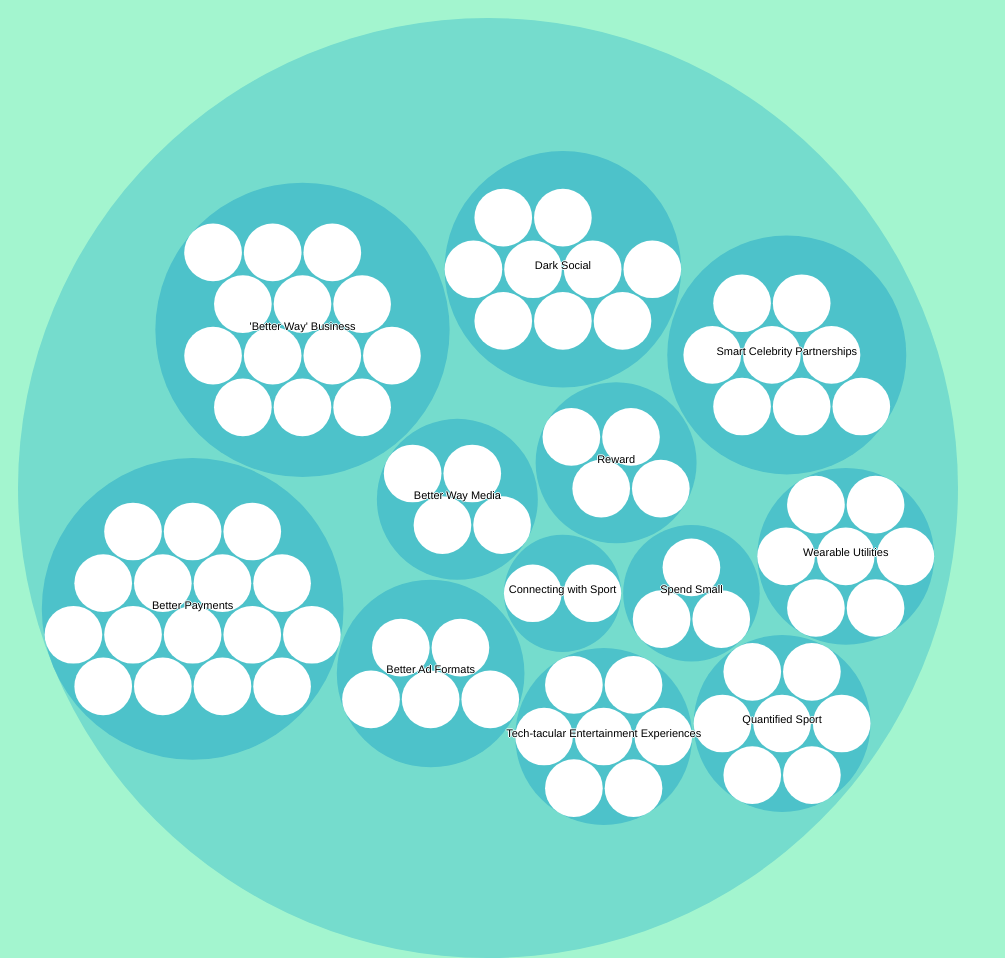
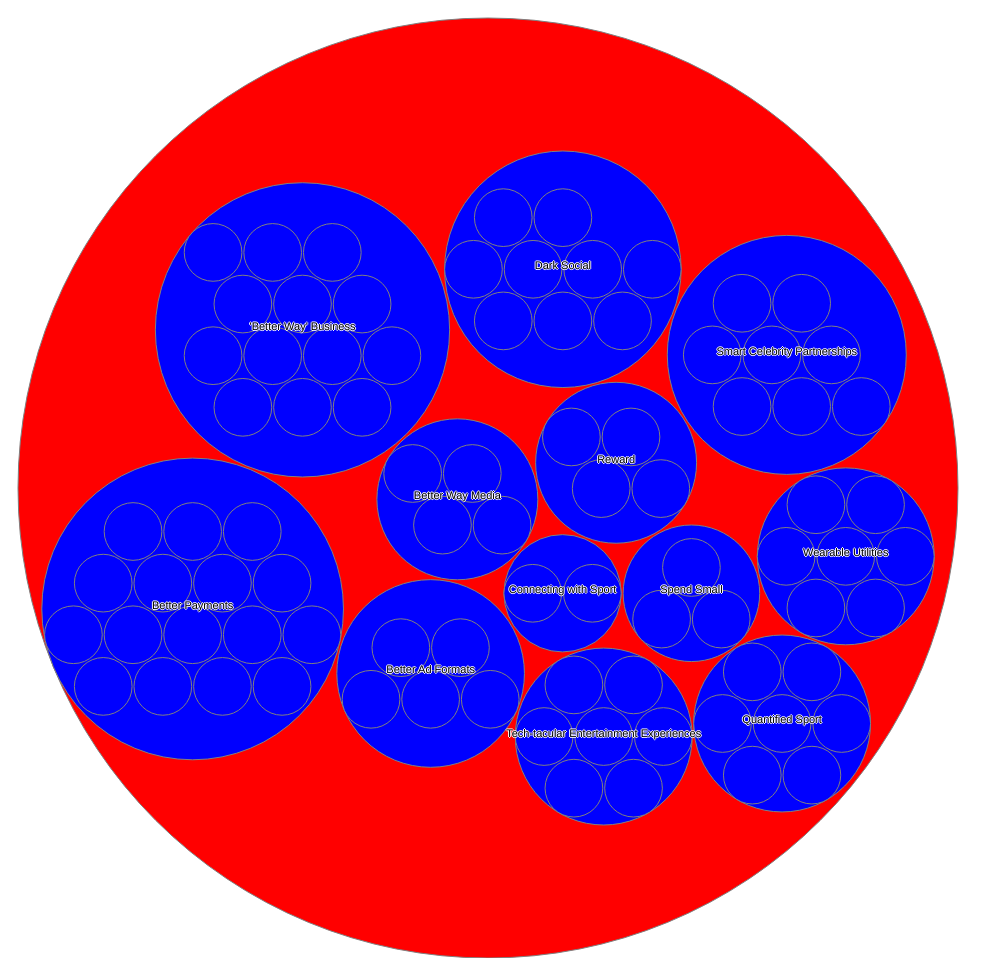
Before and after one commit to caperrault/ZoomablePack-, a plain HTML site: page index.html in a window 1280 px wide. Shown: the top 958 px of the page, without its empty margins (0-1005 px from the left). Drawn offline with nearby package versions, Linux system fonts and the light colour scheme.

Commit message:
json in place

```diff
--- a/index.html
+++ b/index.html
@@ -16,7 +16,7 @@
 }
 
 .label {
-  font: 11px "Helvetica Neue", Helvetica, Arial, sans-serif;
+  font: 11px "Myriad Pro Light", "Myriad Pro", Helvetica, Arial, sans-serif;
   text-anchor: middle;
   text-shadow: 0 1px 0 #fff, 1px 0 0 #fff, -1px 0 0 #fff, 0 -1px 0 #fff;
 }
@@ -36,7 +36,7 @@ var margin = 20,
     diameter = 960;
 
 var color = d3.scale.linear()
-    .domain([-1, 5])
+    .domain([0, 5])
     .range(["hsl(152,80%,80%)", "hsl(228,30%,40%)"])
     .interpolate(d3.interpolateHcl);
 
@@ -62,8 +62,14 @@ d3.json("trends.json", function(error, root) {
       .data(nodes)
     .enter().append("circle")
       .attr("class", function(d) { return d.parent ? d.children ? "node" : "node node--leaf" : "node node--root"; })
-      .style("fill", function(d) { return d.children ? color(d.depth) : null; })
-      .on("click", function(d) { if (focus !== d) zoom(d), d3.event.stopPropagation(); });
+      //.style("fill", function(d) { return d.children ? color(d.depth) : null; })
+      .style("stroke", "grey")
+    //  .style("fill", "#fff")
+      .style("fill", function(d) {
+        if (d.depth===0) { return "red";} else {return "blue";}
+      })
+      .on("click", function(d) { if (focus !== d) zoom(d), d3.event.stopPropagation();
+        console.log(d.depth); });
 
   var text = svg.selectAll("text")
       .data(nodes)
@@ -76,7 +82,6 @@ d3.json("trends.json", function(error, root) {
   var node = svg.selectAll("circle,text");
 
   d3.select("body")
-      .style("background", color(-1))
       .on("click", function() { zoom(root); });
 
   zoomTo([root.x, root.y, root.r * 2 + margin]);
```
